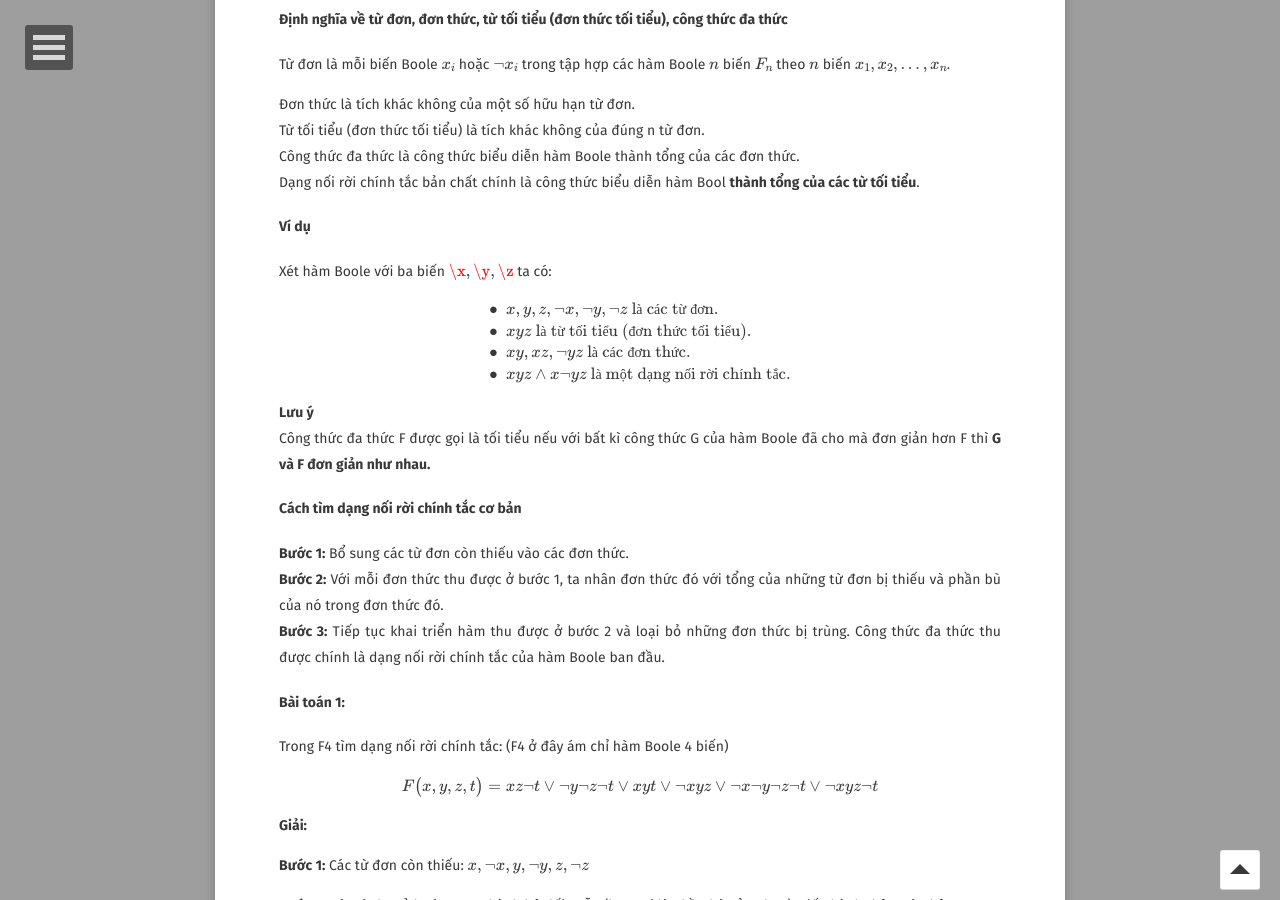
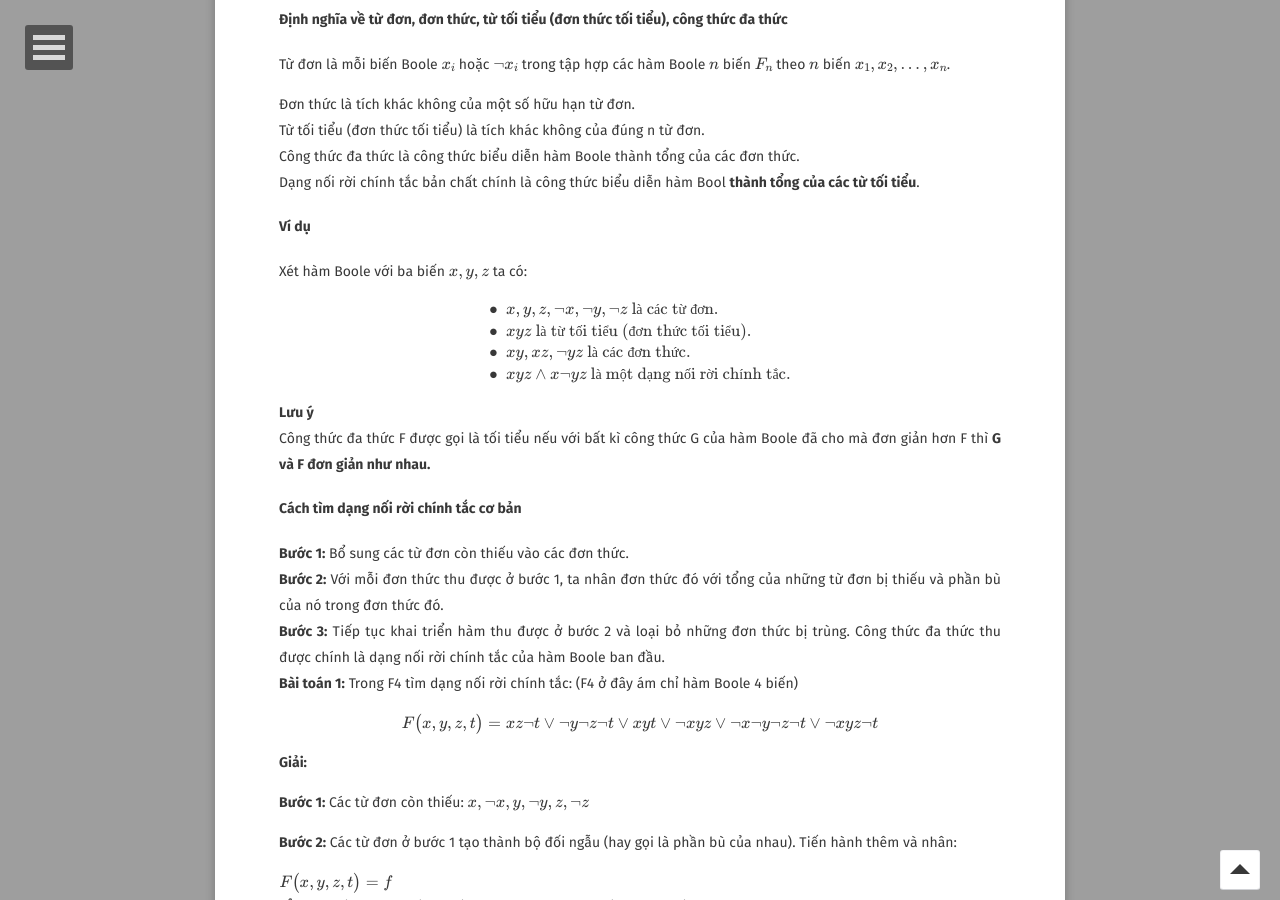
Before and after one commit to hieuhdh/deuteri, a Jekyll site: the page built from _posts/2021-10-15-[MATH]-Dai-so-Boole.md, in a window 1280 px wide and 900 px high, scrolled down 1772 px. Built offline with Jekyll 4.4.1, drawn with Linux system fonts in a browser that asks for light colours; some web fonts are replaced; formulas are drawn with MathJax 3; comment, search, counter and statistics services are not loaded.

Commit message:
fix something

```diff
--- a/_posts/2021-10-15-[MATH]-Dai-so-Boole.md
+++ b/_posts/2021-10-15-[MATH]-Dai-so-Boole.md
@@ -75,7 +75,7 @@
 
 <h4 id="vi-du">Ví dụ</h4>
 
-Xét hàm Boole với ba biến $$\x,\y,\z$$ ta có:
+Xét hàm Boole với ba biến $$x,y,z$$ ta có:
 
 $$ \begin{align*}
     \bullet \ \ & x, y,z, \neg x, \neg y, \neg z \text{ là các từ đơn.}\\
@@ -90,7 +90,7 @@
 <div><strong>Bước 1:</strong> Bổ sung các từ đơn còn thiếu vào các đơn thức.</div>
 <div><strong>Bước 2:</strong> Với mỗi đơn thức thu được ở bước 1, ta nhân đơn thức đó với tổng của những từ đơn bị thiếu và phần bù của nó trong đơn thức đó.</div>
 <div><strong>Bước 3:</strong> Tiếp tục khai triển hàm thu được ở bước 2 và loại bỏ những đơn thức bị trùng. Công thức đa thức thu được chính là dạng nối rời chính tắc của hàm Boole ban đầu.</div>
-<h4 id="bai-toan-1">Bài toán 1: </h4><div>Trong F4 tìm dạng nối rời chính tắc: (F4 ở đây ám chỉ hàm Boole 4 biến)</div>
+<div id="bai-toan-1"> <strong>Bài toán 1:</strong> Trong F4 tìm dạng nối rời chính tắc: (F4 ở đây ám chỉ hàm Boole 4 biến)</div>
 
 $$F \big( x,y,z,t \big) = xz \neg t \vee \neg y \neg z \neg t \vee xyt \vee \neg x yz \vee \neg x \neg y \neg z \neg t \vee \neg x yz \neg t$$
 
```
